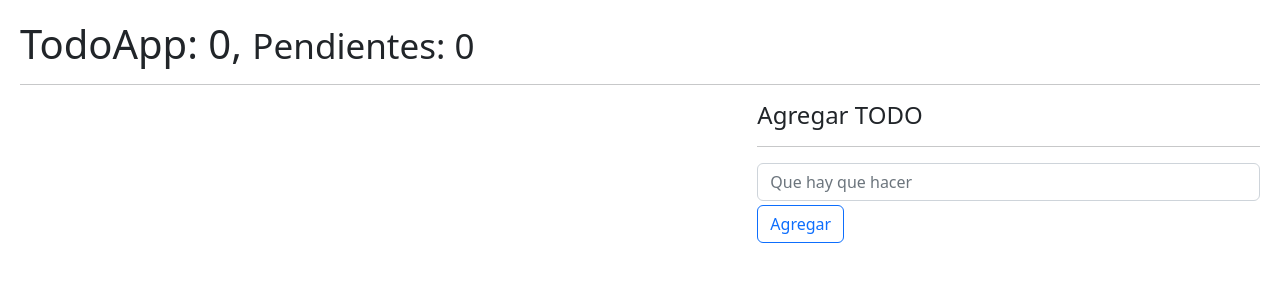
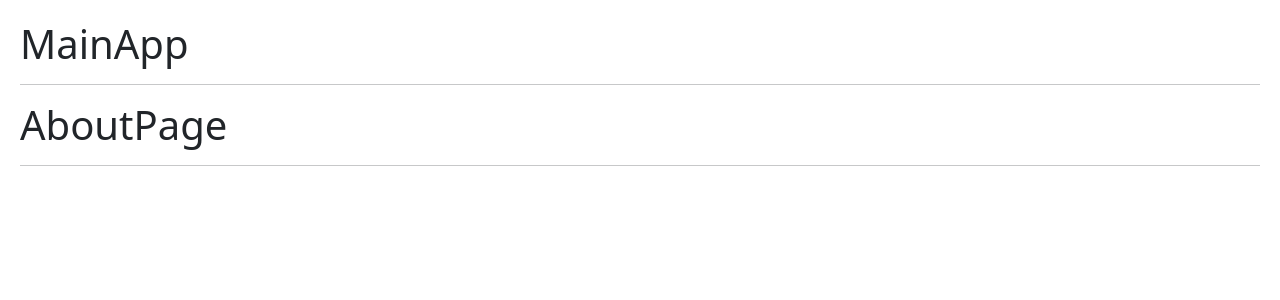
Before and after one commit to DanielTuttos/React-Vite-HooksApp, a React (Vite) app: page /about in a window 1280 px wide. Shown: the top 300 px of the page. Built offline with nearby package versions, Linux system fonts and the light colour scheme.

Commit message:
Implementando rutas

```diff
--- a/package.json
+++ b/package.json
@@ -9,7 +9,8 @@
   },
   "dependencies": {
     "react": "^18.0.0",
-    "react-dom": "^18.0.0"
+    "react-dom": "^18.0.0",
+    "react-router-dom": "6"
   },
   "devDependencies": {
     "@types/react": "^18.0.0",
--- /dev/null
+++ b/src/09-useContext/AboutPage.jsx
@@ -0,0 +1,9 @@
+
+export const AboutPage = () => {
+    return (
+        <>
+            <h1>AboutPage</h1>
+            <hr />
+        </>
+    )
+}
--- /dev/null
+++ b/src/09-useContext/HomePage.jsx
@@ -0,0 +1,10 @@
+
+
+export const HomePage = () => {
+    return (
+        <>
+            <h1>HomePage</h1>
+            <hr />
+        </>
+    )
+}
--- /dev/null
+++ b/src/09-useContext/LoginPage.jsx
@@ -0,0 +1,10 @@
+
+
+export const LoginPage = () => {
+    return (
+        <>
+            <h1>LoginPage</h1>
+            <hr />
+        </>
+    )
+}
--- /dev/null
+++ b/src/09-useContext/MainApp.jsx
@@ -0,0 +1,22 @@
+import { Navigate, Route, Routes } from "react-router-dom"
+import { HomePage } from "./HomePage"
+import { LoginPage } from "./LoginPage"
+import { AboutPage } from "./AboutPage"
+
+export const MainApp = () => {
+    return (
+        <>
+            <h1>MainApp</h1>
+            <hr />
+            <Routes>
+                <Route path="/" element={<HomePage />} />
+                <Route path="login" element={<LoginPage />} />
+                <Route path="about" element={<AboutPage />} />
+
+                {/* <Route path="/*" element={ <HomePage/> } /> */}
+
+                <Route path="/*" element={<Navigate to='/about' />} />
+            </Routes>
+        </>
+    )
+}
--- a/src/main.jsx
+++ b/src/main.jsx
@@ -1,7 +1,9 @@
 import React from 'react'
 import ReactDOM from 'react-dom/client'
-import { Padre } from './07-tarea-memo/Padre'
-import { TodoApp } from './08-useReducer/TodoApp'
+import { BrowserRouter } from "react-router-dom";
+// import { Padre } from './07-tarea-memo/Padre'
+// import { TodoApp } from './08-useReducer/TodoApp'
+import { MainApp } from './09-useContext/MainApp'
 // import { CallbackHook } from './06-memos/CallbackHook'
 // import { MemoHook } from './06-memos/MemoHook'
 // import { Memorize } from './06-memos/Memorize'
@@ -18,7 +20,9 @@ import { TodoApp } from './08-useReducer/TodoApp'
 import './index.css'
 
 ReactDOM.createRoot(document.getElementById('root')).render(
-    // <React.StrictMode>
-    <TodoApp />
-    // </React.StrictMode>
+    <BrowserRouter>
+        {/* <React.StrictMode> */}
+        <MainApp />
+        {/* </React.StrictMode> */}
+    </BrowserRouter>
 )
```
Also changed, not shown: 1 other file (tests, documents, lock files or other folders).
